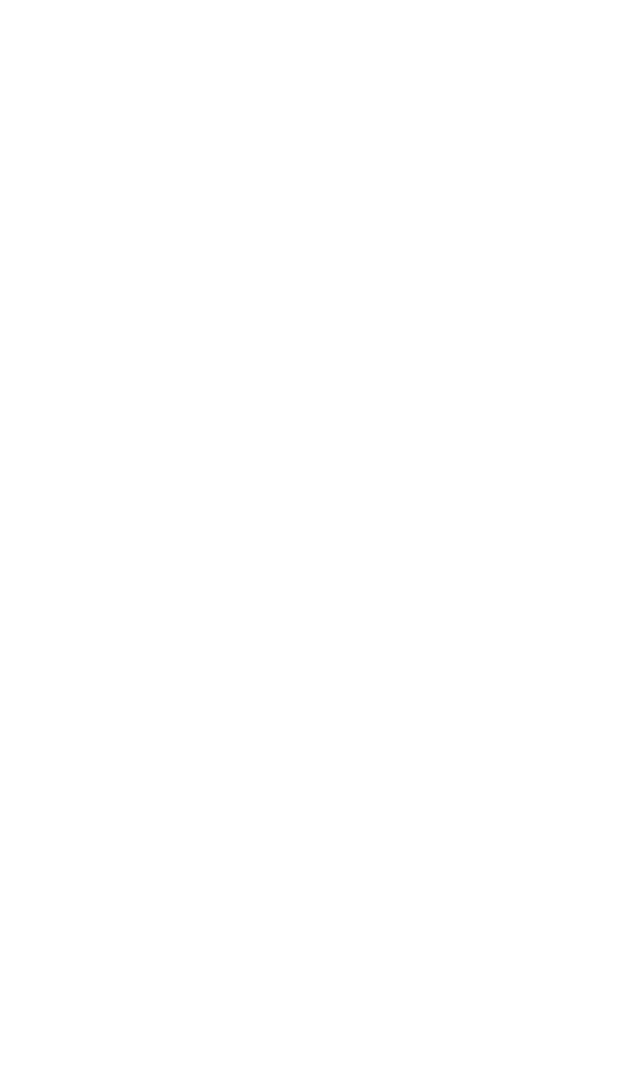
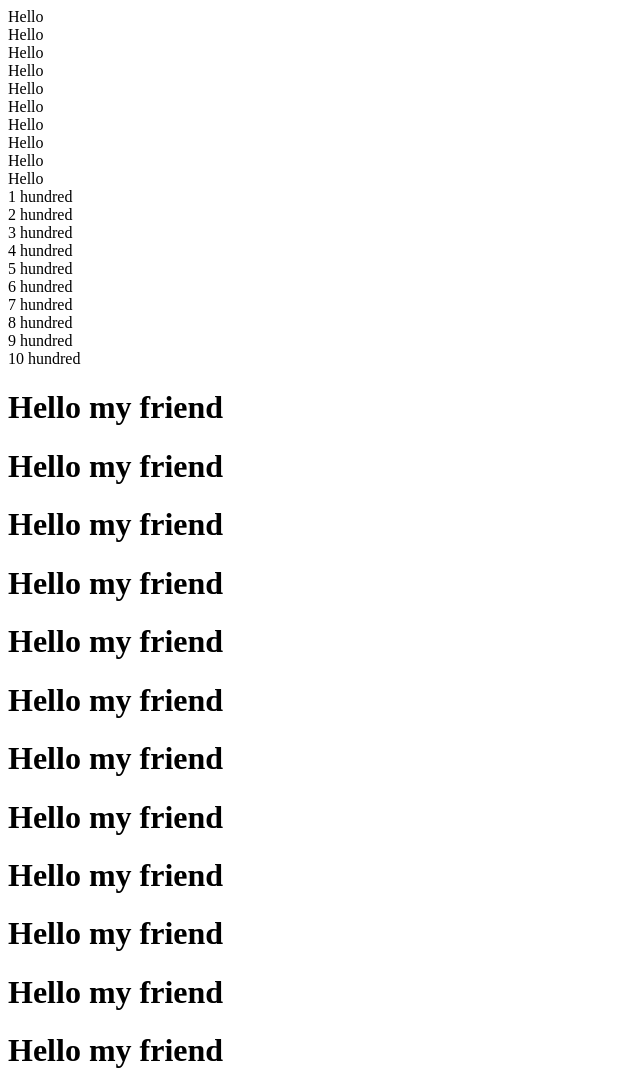
Before and after one commit to kharyna88/js_homework_lesson2, a plain HTML site: page index.html in a window 1280 px wide. Shown: the top 1072 px of the page, without its empty margins (0-640 px from the left). Before the commit the page ends 800 px from the top, so only its background shows below. Drawn offline with Linux system fonts and the light colour scheme.

Commit message:
in progress

```diff
--- a/script.js
+++ b/script.js
@@ -0,0 +1,337 @@
+// --створити масив з:
+// - з 5 числових значень
+
+let numbers = [1, 2, 3, 4, 5];
+console.log(numbers);
+// - з 5 стічкових значень
+
+let colors = ['green', 'red', 'blue', 'grey', 'black'];
+console.log(colors);
+// - з 5 значень стрічкового, числового та булевого типу
+
+let arr = [25, true, 'yes', 42, 'ok'];
+console.log(arr);
+// - та вивести його в консоль
+
+// -- Створити пустий масив. Наповнити його будь-якими значеннями звертаючись до конкретного індексу. Вивести в консоль
+
+let smartphones = [];
+
+smartphones[0] = 'samsung';
+smartphones[1] = 'nokia';
+smartphones[2] = 'iphone';
+
+console.log(smartphones);
+
+// - За допомогою циклу for і document.write() вивести 10 блоків div c довільним текстом всередині
+
+for (let i = 1; i <= 10; i++) {
+    document.write('<div>Hello</div>');
+
+}
+
+// - За допомогою циклу for і document.write() вивести 10 блоків div c довільним текстом і індексом всередині
+
+for (let i = 1; i <= 10; i++) {
+    document.write(`<div>${i} hundred</div>`);
+
+}
+
+// - За допомогою циклу while вивести в документ 20 блоків h1 c довільним текстом всередині.
+let h1 = 0;
+while (h1 < 20) {
+    document.write('<h1>Hello my friend</h1>');
+    h1++;
+}
+// - За допомогою циклу while вивести в документ 20 блоків h1 c довільним текстом і індексом всередині.
+let h2 = 1;
+while (h2 <= 20) {
+    document.write(`<h1> Hello my friend number ${h2}</h1>`);
+    h2++;
+}
+
+console.log('----------------------------------------------------------------------------------------------');
+// - Створити масив з 10 числових елементів. Вивести в консоль всі його елементи в циклі.
+
+let numbers2 = [1, 4, 2, 7, 3, 9, 4, 5, 8, 5];
+
+for (let i = 0; i < numbers2.length; i++) {
+    console.log(numbers2[i]);
+
+}
+console.log('----------------------------------------------------------------------------------------------');
+// - Створити масив з 10 строкрових елементів. Вивести в консоль всі його елементи в циклі.
+
+let str = ['one', 'two', 'three', 'four', 'five', 'six', 'seven', 'eight', 'nine', 'ten'];
+
+for (let i = 0; i < str.length; i++) {
+    console.log(str[i]);
+
+}
+
+console.log('----------------------------------------------------------------------------------------------');
+// - Створити масив з 10 елементів будь-якого типу. Вивести в консоль всі його елементи в циклі.
+
+let mixed = [1, 'two', 3, 'four', true, 'six', false, 9, 'nine', true];
+
+for (const mix of mixed) {
+    console.log(mix);
+}
+
+
+console.log('----------------------------------------------------------------------------------------------');
+// - Створити масив з 10 елементів числового, стірчкового і булевого типу. За допомогою if та typeof вивести тільки булеві елементи
+// - Створити масив з 10 елементів числового, стірчкового і булевого типу. За допомогою if та typeof вивести тільки числові елементи
+// - Створити масив з 10 елементів числового, стрічкового і булевого типу. За допомогою if та typeof вивести тільки рядкові елементи
+
+for (let i = 0; i < mixed.length; i++) {
+    if (typeof(mixed[i]) === 'boolean')
+        console.log(typeof(mixed[i]));
+}
+
+for (let i = 0; i < mixed.length; i++) {
+    if (typeof(mixed[i]) === 'number')
+        console.log(typeof(mixed[i]));
+}
+
+for (let i = 0; i < mixed.length; i++) {
+    if (typeof(mixed[i]) === 'string')
+        console.log(typeof(mixed[i]));
+}
+
+console.log('----------------------------------------------------------------------------------------------');
+// - Створити порожній масив. Наповнити його 10 елементами (різними за типами) через звернення до конкретних індексів. Вивести в консоль всі його елементи в циклі.
+
+let arr2 = [];
+
+arr2[0] = false;
+arr2[1] = 'apple';
+arr2[2] = 42;
+arr2[3] = true;
+arr2[4] = null;
+arr2[5] = "12";
+arr2[6] = undefined;
+arr2[7] = 21;
+arr2[8] = 'cherry';
+arr2[9] = 'banana';
+
+
+for (let i = 0; i < arr2.length; i++) {
+    console.log(arr2[i]);
+}
+
+console.log('----------------------------------------------------------------------------------------------');
+// - Створити цикл for на 10  ітерацій з кроком 1. Вивести поточний номер кроку через console.log та document.write
+
+for (let i = 1; i <= 10; i++) {
+    const step = 'крок: ' + i;
+    console.log(step);
+    document.write(step + '<br>');
+
+}
+
+console.log('----------------------------------------------------------------------------------------------');
+document.write('---------------------------------------------------------------------------', '<br>');
+// - Створити цикл for на 100 ітерацій з кроком 1. Вивести поточний номер кроку через console.log та document.write
+
+for (let i = 1; i <= 100; i++) {
+    const step = 'крок: ' + i;
+    console.log(step);
+    document.write(step, '<br>');
+
+}
+
+console.log('----------------------------------------------------------------------------------------------');
+document.write('---------------------------------------------------------------------------', '<br>');
+// - Створити цикл for на 100 ітерацій з кроком 2. Вивести поточний номер кроку через console.log та document.write
+let stepTwo = 1;
+for (let i = 1; i <= 100; i++) {
+    const step = `крок ${i}: `;
+    console.log(step, stepTwo);
+    document.write(step, stepTwo, '<br>');
+    stepTwo += 2;
+}
+
+console.log('----------------------------------------------------------------------------------------------');
+document.write('---------------------------------------------------------------------------', '<br>');
+// - Створити цикл for на 100 ітерацій. Вивести тільки парні кроки. через console.log + document.write
+
+for (let i = 1; i <= 100; i++) {
+
+    if (i % 2 === 0) {
+        const step = 'парний крок: ' + i;
+        console.log(step);
+        document.write(step, '<br>');
+    }
+
+}
+console.log('----------------------------------------------------------------------------------------------');
+document.write('---------------------------------------------------------------------------', '<br>');
+
+// - Створити цикл for на 100 ітерацій. Вивести тільки непарні кроки. через console.log + document.write
+
+for (let i = 1; i <= 100; i += 2) {
+
+
+    const step = 'непарний крок: ' + i;
+    console.log(step);
+    document.write(step, '<br>');
+
+
+}
+
+// - Відтворити роботу годинника, відрахувавши 2 хвилини (2 цикли! 1й - хвилини, 2й - секунди)
+
+for (let i = 0; i < 2; i++) {
+    for (let j = 0; j < 60; j++) {
+        console.log('хвилин ', i, ' : ', 'секунд ', j);
+        document.write('хвилин ', i, ' : ', 'секунд ', j, '<br>');
+    }
+
+}
+
+console.log('----------------------------------------------------------------------------------------------');
+document.write('---------------------------------------------------------------------------', '<br>');
+// - Відтворити роботу годинника, відрахувавши  2 години  (3 цикли! 1й - години, 2й - хвилини, 3й - секунди)
+
+for (let i = 0; i < 2; i++) {
+    for (let j = 0; j < 60; j++) {
+        for (let k = 0; k < 60; k++) {
+            //document.write('годин ', i, ' : ', 'хвилин ', j, ' : ', 'секунд ', k, '<br>');
+            //console.log('годин ', i, ' : ', 'хвилин ', j, ' : ', 'секунд ',);
+        }
+
+    }
+
+}
+
+console.log('----------------------------------------------------------------------------------------------');
+document.write('---------------------------------------------------------------------------', '<br>');
+
+// Додатково
+// - Дано масив: [ 'a', 'b', 'c'] . За допомогою циклу for зібрати всі букви в слово.
+
+let abc = ['a', 'b', 'c'];
+let strAbc = '';
+for (let i = 0; i < abc.length; i++) {
+    strAbc = strAbc + abc[i];
+}
+
+console.log(strAbc);
+
+console.log('----------------------------------------------------------------------------------------------');
+// - Дано масив: [ 'a', 'b', 'c'] . За допомогою циклу while зібрати всі букви в слово.
+
+let strAbc2 = '';
+let i = 0;
+
+while (i < abc.length) {
+    strAbc2 = strAbc2 + abc[i];
+    i++;
+}
+console.log(strAbc2);
+console.log('----------------------------------------------------------------------------------------------');
+
+// - Дано масив: [ 'a', 'b', 'c'] . За допомогою циклу for of зібрати всі букви в слово.
+let strAbc3 = '';
+for (const a of abc) {
+    strAbc3 = strAbc3 + a;
+}
+
+console.log(strAbc3);
+console.log('----------------------------------------------------------------------------------------------');
+// - Дано масив: [ 'a', 'b', 'c'] . За допомогою циклу for in зібрати всі букви в слово.
+
+let strAbc4 = '';
+for (const i in abc) {
+    strAbc4 = strAbc4 + abc[i];
+
+}
+
+console.log(strAbc4);
+console.log('----------------------------------------------------------------------------------------------');
+
+// =================
+// =================
+// =================
+// =================
+
+// - Дан масив ['a', 'b', 'c']. Додайте йому в кінець елементи 1, 2, 3 за допомогою циклу.
+// - Дан масив [1, 2, 3]. Зробіть з нього новий масив [3, 2, 1].
+// - Дан масив [1, 2, 3]. Додайте йому в кінець елементи 4, 5, 6.
+// - Дан масив [1, 2, 3]. Додайте йому в початок елементи 4, 5, 6.
+// - Дан масив ['js', 'css', 'jq']. Виведіть на екран перший елемент за допомогою shift()
+// - Дан масив ['js', 'css', 'jq']. Виведіть на екран останній елемент за допомогою pop()
+// - Дан масив [1, 2, 3, 4, 5]. За допомогою методу/функції slice перетворіть масив в [4, 5].
+// - Дан масив [1, 2, 3, 4, 5]. За допомогою методу/функції slice перетворіть масив в [1,2].
+// - Дан масив [1, 2, 3, 4, 5]. За допомогою методу/функції splice перетворіть масив в [1, 4, 5].
+// - Дан масив [1, 2, 3, 4, 5]. За допомогою методу/функції splice зробіть з нього масив [1, 2, 3, 'a', 'b', 'c', 4, 5].
+// - Дан масив [1, 2, 3, 4, 5]. За допомогою методу/функції splice зробіть з нього масив [1, 'a', 'b', 2, 3, 4, 'c', 5, 'e'].
+// - Взяти масив з 10 чисел або створити його. Вивести в консоль тільки ті елементи, значення яких є парними.
+// - Взяти масив з 10 чисел або створити його. Створити 2й порожній масив. За допомогою будь-якого циклу та push () скопіювати значення одного масиву в інший
+// - Взяти масив з 10 чисел або створити його. Створити 2й порожній масив. За допомогою будь-якого циклу скопіювати значення одного масиву в інший.
+
+
+// ============
+
+// зробити масив з 10 чисел [2,17,13,6,22,31,45,66,100,-18]та:
+// 1. перебрати його циклом while
+// 2. перебрати його циклом for
+// 3. перебрати циклом while та вивести  числа тільки з непарним індексом
+// 4. перебрати циклом for та вивести  числа тільки з непарним індексом
+// 5. перебрати циклом while та вивести  числа тільки парні  значення
+// 6. перебрати циклом for та вивести  числа тільки парні  значення
+// 7. замінити кожне число кратне 3 на слово "okten"
+// 8. вивести масив в зворотньому порядку.
+// 9. всі попередні завдання (окрім 8), але в зворотньому циклі (с заду на перед)
+// 10
+//  створити пустий масив та :
+// - заповнити його 50 парними числами за допомоги циклу.
+// - заповнити його 50 непарними числами за допомоги циклу.
+
+
+// 1
+//  створити пустий масив та :
+// 1. заповнити його 50 парними числами за допомоги циклу.
+// 2. заповнити його 50 непарними числами за допомоги циклу.
+// 3. используя Math.random заполнить массив из ???(сколько хотите) элементов.
+//  диапазон рандома 8 до 732. (но сначала пробуйте БЕЗ ДИАПАЗОНА!)
+//  2. вывести на консоль  каждый третий елемент
+//  3. вывести на консоль  каждый третий елемент
+//  но при условии что его значение является парным.
+//  4. вывести на консоль  каждый третий елемент
+//  но при условии что он имеет парное значение и
+//  записать их в другой массив.
+//  5. Вывести каждый елемент массива у которого соседний с права элемент - парный
+//   5 масив з числами [100,250,50,168,120,345,188], Які характеризують вартість окремої покупки. обрахувати середній чек.
+
+// 3 створити масив з рандомними значеннями, помножити всі його елементи на 5 та перемістити їх в інший масив.
+// 4 створити масив з будь якими значеннями (стрінги, числа, і тд...). пройтись по ньому, і якщо об'єкт є числом,
+//  додати його в інший масив.
+
+
+
+
+
+
+// - Відтворити роботу годинника, відрахувавши  2 години 20 хвилини (3 цикли! 1й - години, 2й - хвилини, 3й - секунди)
+/*
+let minutes = 0;
+let seconds = 0;
+
+for (let i = 0; i <= 59; i++) {
+    seconds = seconds + 1;
+
+    console.log(seconds + ' seconds');
+}
+
+for (let j = 1; j <= 2; j++) {
+
+    if (seconds = 60) {
+        minutes = minutes + j;
+        seconds = 0;
+    }
+    console.log(minutes + ' minutes');
+}
+
+*/
```
Also changed, not shown: index.html (+0 -3 lines).
